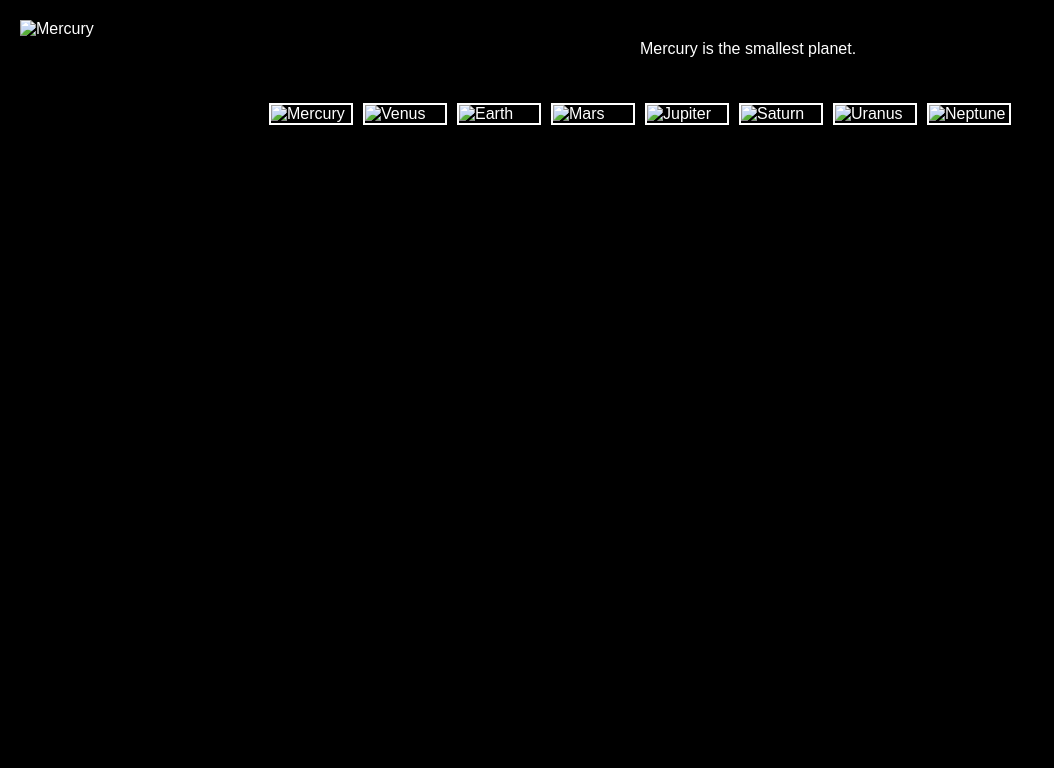
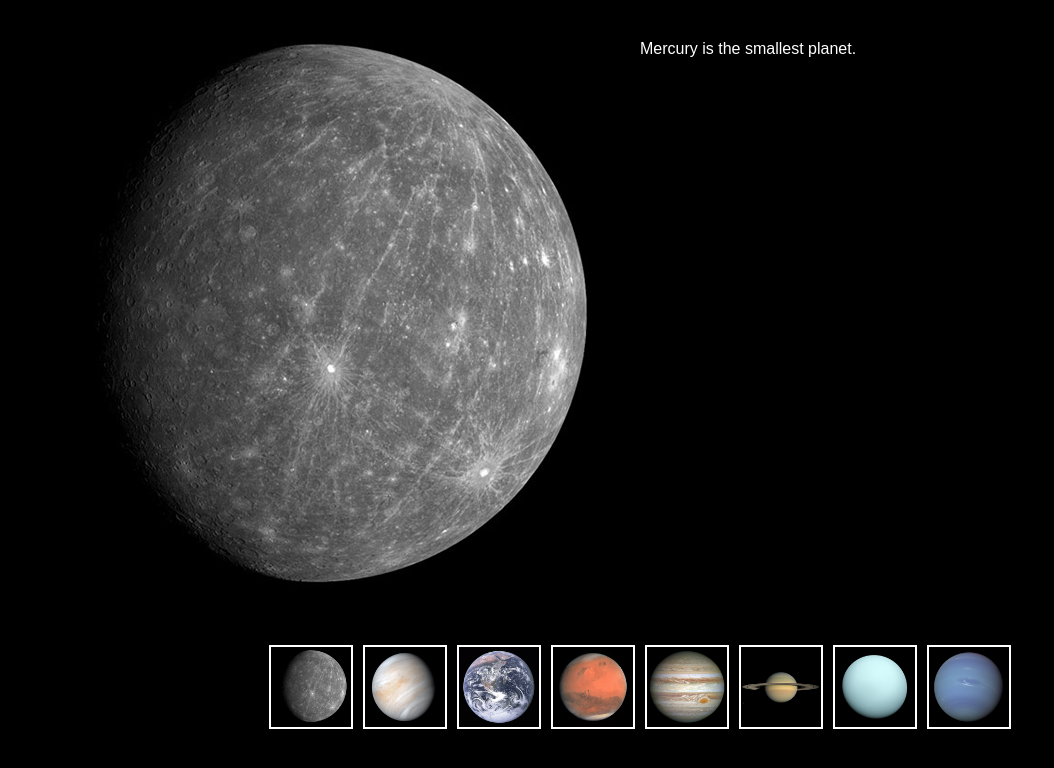
Before and after one commit to maryli5/ist263, a plain HTML site: page lab12/index.html in a window 1280 px wide. Shown: the whole page, without its empty margins (0-1054 px from the left). Drawn offline with Linux system fonts and the light colour scheme.

Commit message:
Update index.html

```diff
--- a/lab12/index.html
+++ b/lab12/index.html
@@ -46,14 +46,14 @@
 <body>
   <div id="slideshow">
     <div id="planetArea">
-      <img id="mercury" class="planet" src="images/mercury.jpg" alt="Mercury">
-      <img id="venus" class="planet" src="images/venus.jpg" alt="Venus">
-      <img id="earth" class="planet" src="images/earth.jpg" alt="Earth">
-      <img id="mars" class="planet" src="images/mars.jpg" alt="Mars">
-      <img id="jupiter" class="planet" src="images/jupiter.jpg" alt="Jupiter">
-      <img id="saturn" class="planet" src="images/saturn.jpg" alt="Saturn">
-      <img id="uranus" class="planet" src="images/uranus.jpg" alt="Uranus">
-      <img id="neptune" class="planet" src="images/neptune.jpg" alt="Neptune">
+      <img id="mercury" class="planet" src="../images/mercury.jpg" alt="Mercury">
+      <img id="venus" class="planet" src="../images/venus.jpg" alt="Venus">
+      <img id="earth" class="planet" src="../images/earth.jpg" alt="Earth">
+      <img id="mars" class="planet" src="../images/mars.jpg" alt="Mars">
+      <img id="jupiter" class="planet" src="../images/jupiter.jpg" alt="Jupiter">
+      <img id="saturn" class="planet" src="../images/saturn.jpg" alt="Saturn">
+      <img id="uranus" class="planet" src="../images/uranus.jpg" alt="Uranus">
+      <img id="neptune" class="planet" src="../images/neptune.jpg" alt="Neptune">
     </div>
     <div id="infoArea">
       <div id="mercuryInfo" class="planetInfo">Mercury is the smallest planet.</div>
@@ -67,14 +67,14 @@
     </div>
   </div>
   <div id="thumbnails">
-    <img src="images/mercury.jpg" alt="Mercury" onclick="PlanetsOff(); mercuryOn();">
-    <img src="images/venus.jpg" alt="Venus" onclick="PlanetsOff(); venusOn();">
-    <img src="images/earth.jpg" alt="Earth" onclick="PlanetsOff(); earthOn();">
-    <img src="images/mars.jpg" alt="Mars" onclick="PlanetsOff(); marsOn();">
-    <img src="images/jupiter.jpg" alt="Jupiter" onclick="PlanetsOff(); jupiterOn();">
-    <img src="images/saturn.jpg" alt="Saturn" onclick="PlanetsOff(); saturnOn();">
-    <img src="images/uranus.jpg" alt="Uranus" onclick="PlanetsOff(); uranusOn();">
-    <img src="images/neptune.jpg" alt="Neptune" onclick="PlanetsOff(); neptuneOn();">
+    <img src="../images/mercury.jpg" alt="Mercury" onclick="PlanetsOff(); mercuryOn();">
+    <img src="../images/venus.jpg" alt="Venus" onclick="PlanetsOff(); venusOn();">
+    <img src="../images/earth.jpg" alt="Earth" onclick="PlanetsOff(); earthOn();">
+    <img src="../images/mars.jpg" alt="Mars" onclick="PlanetsOff(); marsOn();">
+    <img src="../images/jupiter.jpg" alt="Jupiter" onclick="PlanetsOff(); jupiterOn();">
+    <img src="../images/saturn.jpg" alt="Saturn" onclick="PlanetsOff(); saturnOn();">
+    <img src="../images/uranus.jpg" alt="Uranus" onclick="PlanetsOff(); uranusOn();">
+    <img src="../images/neptune.jpg" alt="Neptune" onclick="PlanetsOff(); neptuneOn();">
   </div>
 
   <script>
```
